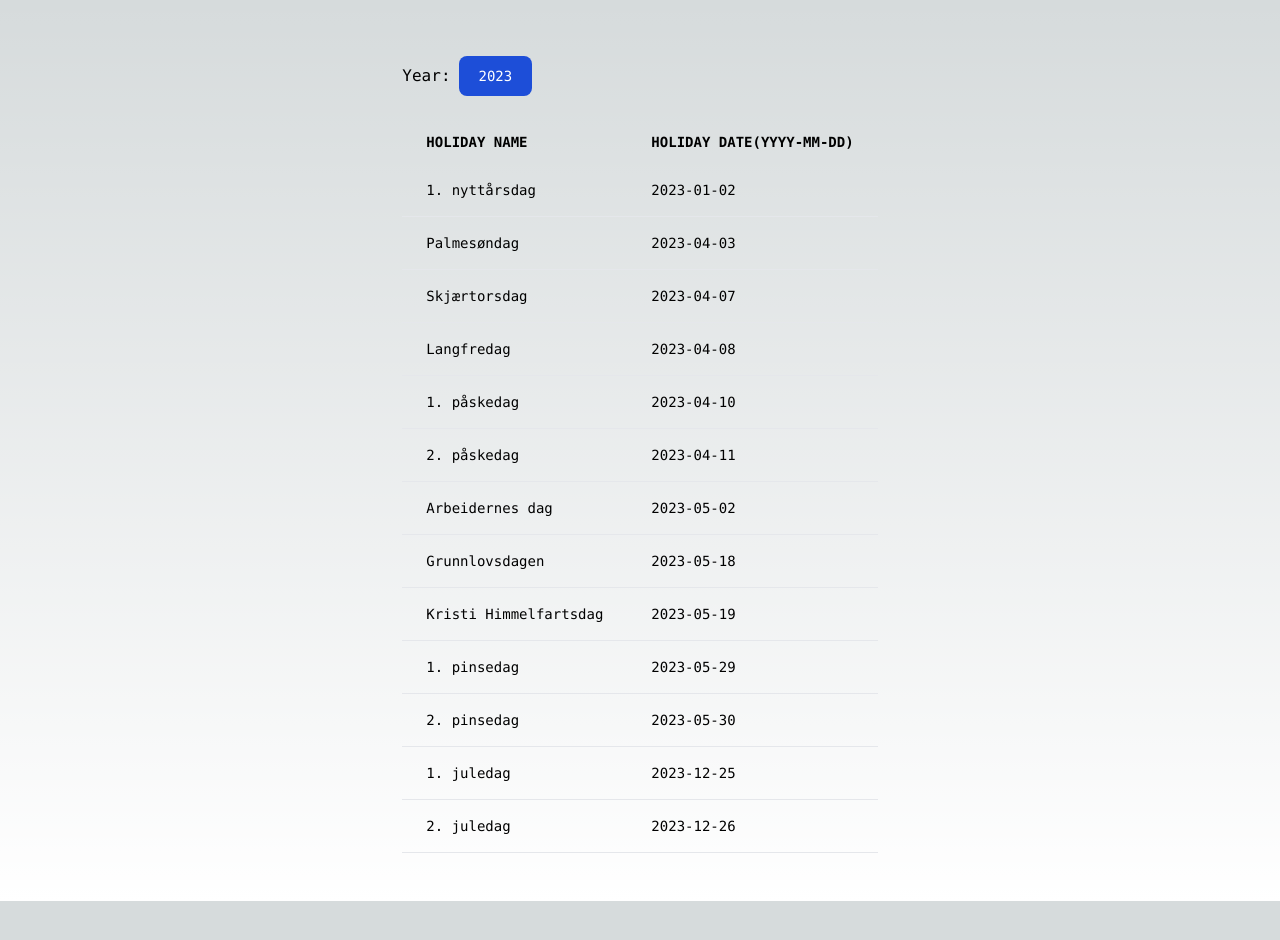
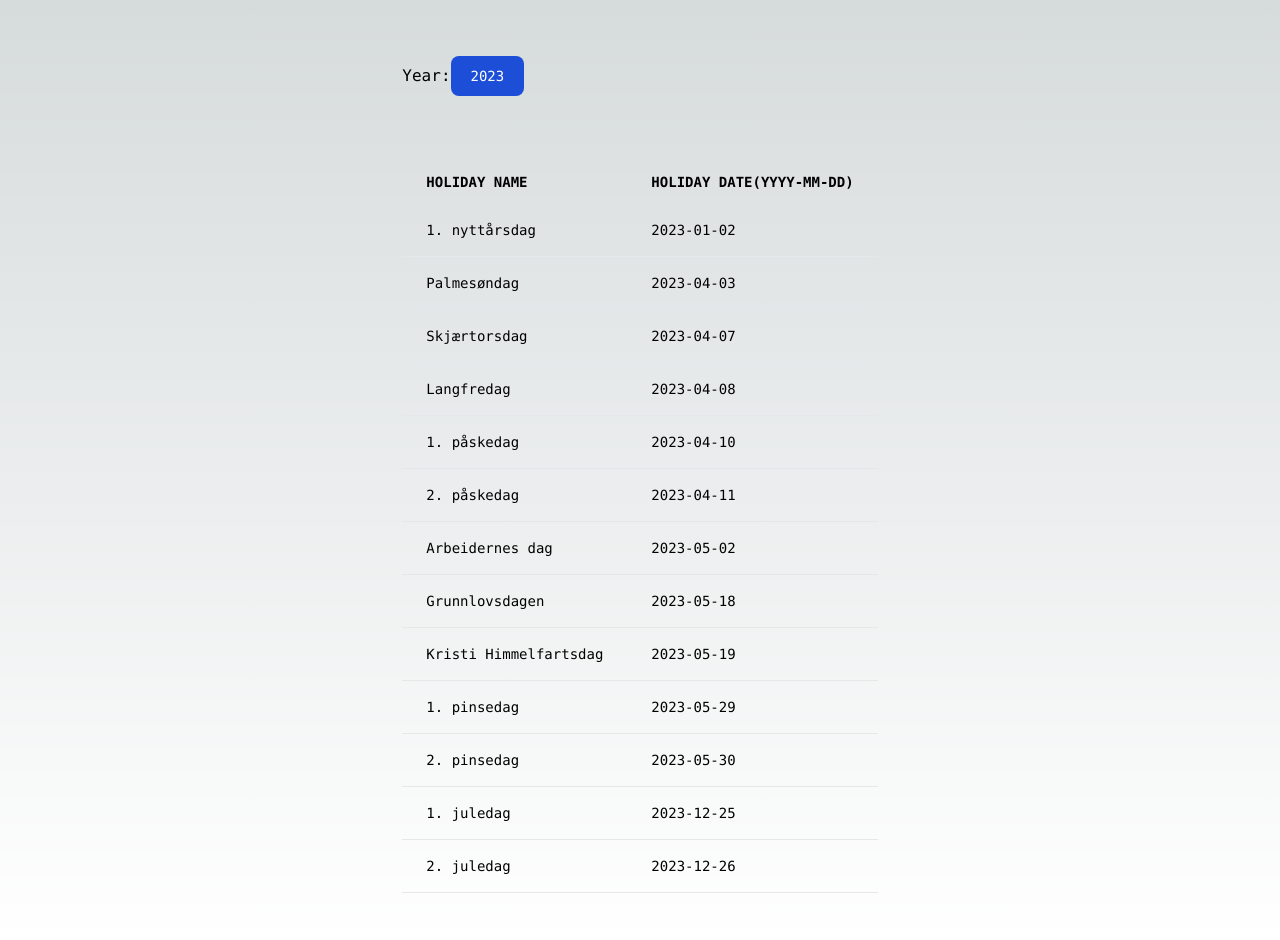
Before and after one commit to MikAoJk/norwegian-holidays-typescript, a Next.js app: page / in a window 1280 px wide. Before the commit the page ends 901 px from the top, so only its background shows below. Built offline with nearby package versions, Linux system fonts and the light colour scheme.

Commit message:
chore: use flex-col

```diff
--- a/src/components/Dropdown.tsx
+++ b/src/components/Dropdown.tsx
@@ -25,7 +25,7 @@ const DropDown = (dropDownProps: DropDownProps) => {
                 {dropDownProps.years
                     .map(year => {
                             return (
-                                <p className="block px-4 py-2 text-sm hover:bg-blue-800 rounded-md text-gray-700 dark:text-gray-200"
+                                <p className="flex-col px-4 py-2 text-sm hover:bg-blue-800 rounded-md text-gray-700 dark:text-gray-200"
                                    key={year}
                                    onClick={(): void => {
                                        onClickHandler(year);
--- a/src/components/Holidays.tsx
+++ b/src/components/Holidays.tsx
@@ -77,9 +77,9 @@ export const Holidays = () => {
 
     return (
         <div className="relative overflow-x-auto">
-            <a className="mr-2">Year:</a>
+            <a>Year:</a>
             <button
-                className={showDropDown ? "active" : "mt-2 text-white bg-blue-700 hover:bg-blue-800 focus:ring-4 focus:outline-none focus:ring-blue-300 font-medium rounded-lg text-sm px-5 py-2.5 text-center inline-flex items-center dark:bg-blue-600 dark:hover:bg-blue-700 dark:focus:ring-blue-800 mb-6"}
+                className={showDropDown ? "mt-2 inline-flex" : "mt-2 text-white bg-blue-700 hover:bg-blue-800 focus:ring-4 focus:outline-none focus:ring-blue-300 font-medium rounded-lg text-sm px-5 py-2.5 text-center inline-flex items-center dark:bg-blue-600 dark:hover:bg-blue-700 dark:focus:ring-blue-800 mb-16"}
                 onClick={(): void => toggleDropDown()}
                 onBlur={(e: React.FocusEvent<HTMLButtonElement>): void =>
                     dismissHandler(e)
```
